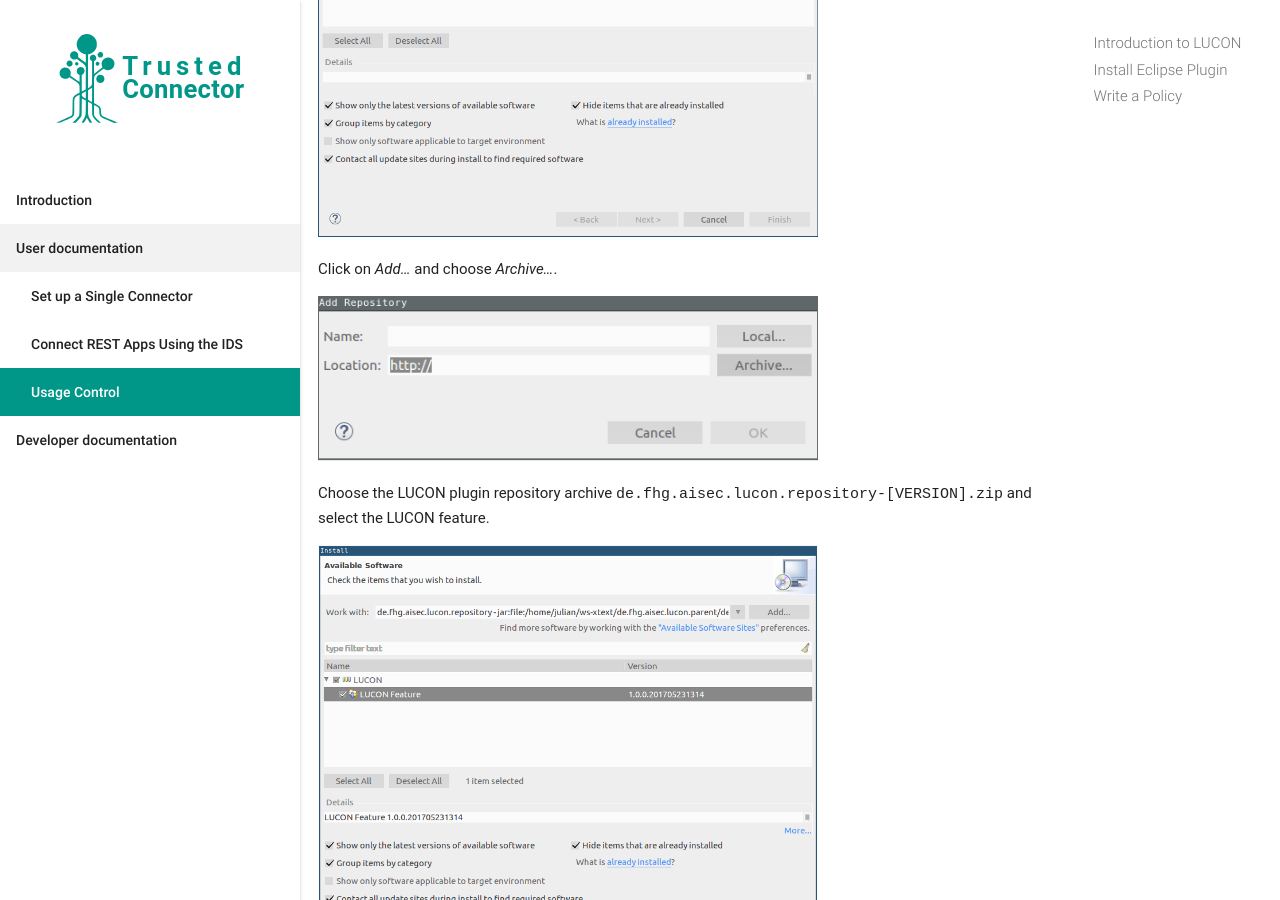
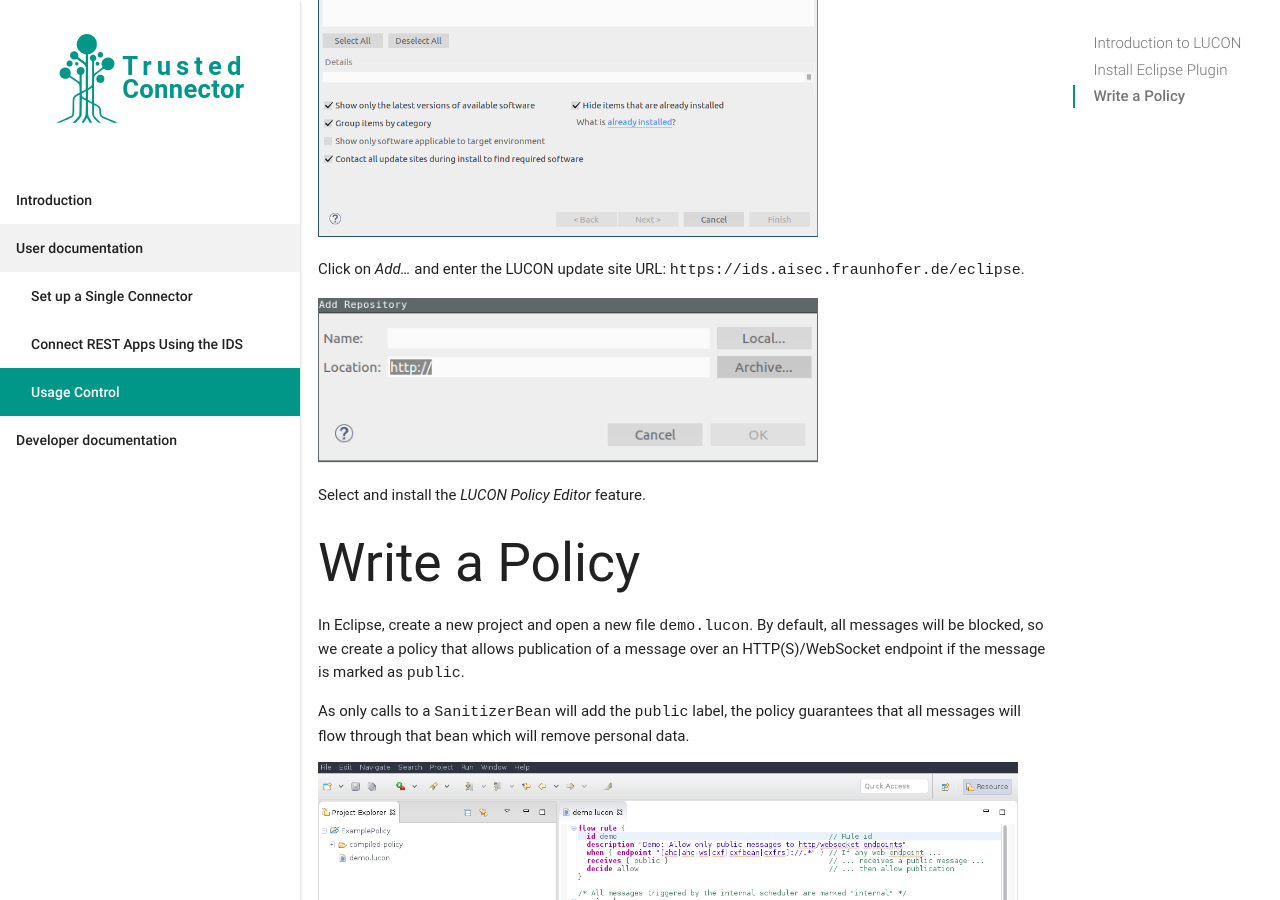
Before and after one commit to industrial-data-space/trusted-connector-documentation, a Jekyll site: the page built from docs/_docs/usage_control.md, in a window 1280 px wide and 900 px high, scrolled down 3215 px. Built offline with Jekyll 4.4.1, drawn with Linux system fonts in a browser that asks for light colours; some web fonts are replaced.

Commit message:
Eclipse update site

```diff
--- a/docs/_docs/usage_control.md
+++ b/docs/_docs/usage_control.md
@@ -109,13 +109,11 @@ In Eclipse, click on _Help_ -> _Install New Software_
 
 <img src="../../assets/img/eclipse_install_new_software.png" width="500"/>
 
-Click on _Add..._ and choose _Archive..._.
+Click on _Add..._ and enter the LUCON update site URL: `https://ids.aisec.fraunhofer.de/eclipse`.
 
 <img src="../../assets/img/eclipse-install-from-archive.png" width="500"/>
 
-Choose the LUCON plugin repository archive `de.fhg.aisec.lucon.repository-[VERSION].zip` and select the LUCON feature.
-
-<img src="../../assets/img/eclipse-install-lucon-feature.png" width="500"/>
+Select and install the _LUCON Policy Editor_ feature.
 
 ## Write a Policy
 
```
